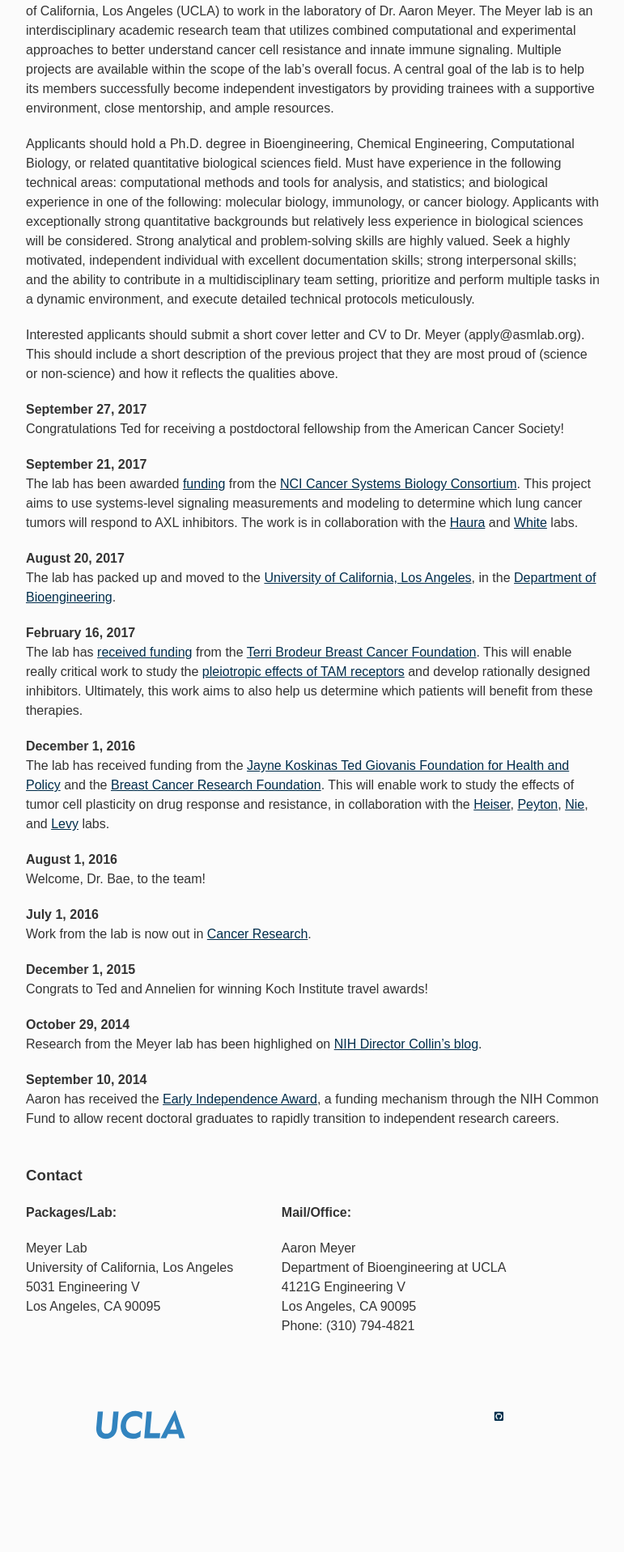
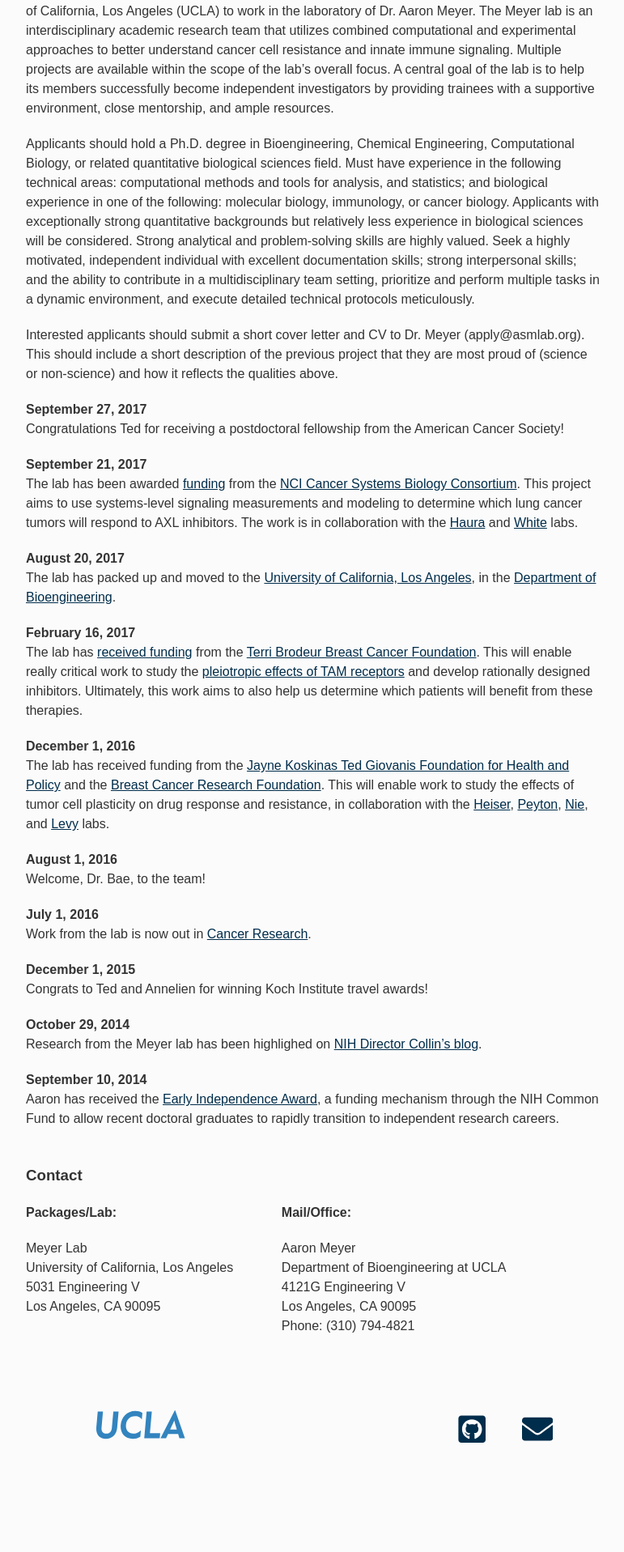
Before and after one commit to meyer-lab/asmlab.org, a Jekyll site: the page built from index.html, in a window 1280 px wide. Shown: the part 937-2854 px from the top of the page at 81% size, without its empty margins (253-1024 px from the left). Built offline with Jekyll 4.4.1, drawn with Linux system fonts in a browser that asks for light colours; some web fonts are replaced.

Commit message:
Update default.html

```diff
--- a/_layouts/default.html
+++ b/_layouts/default.html
@@ -21,7 +21,7 @@
           <a href="http://www.ucla.edu"><img src="{{site.baseurl}}/public/images/uclalogo.svg" alt="UCLA logo"></a>
         </div>
         <div class="col span_4 center">
-          <a href="https://github.com/meyer-lab"><svg class="svg-icon"><use xlink:href="#fa-github"></use></svg></a>&nbsp;&nbsp;&nbsp;&nbsp;<a href="mailto:me@ameyer.me"><i class="fa fa-envelope fa-3x"></i></a>
+          <span style="font-size: 3em;"><a href="https://github.com/meyer-lab"><svg class="svg-icon"><use xlink:href="#fa-github"></use></svg></a>&nbsp;&nbsp;&nbsp;&nbsp;<a href="mailto:me@ameyer.me"><svg class="svg-icon"><use xlink:href="#fa-envelope"></use></svg></a></span>
         </div>
       </footer>
     </div>
```
